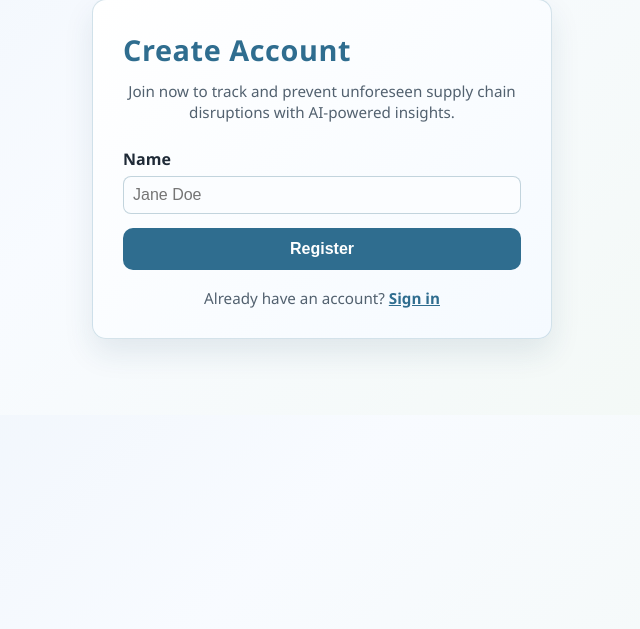
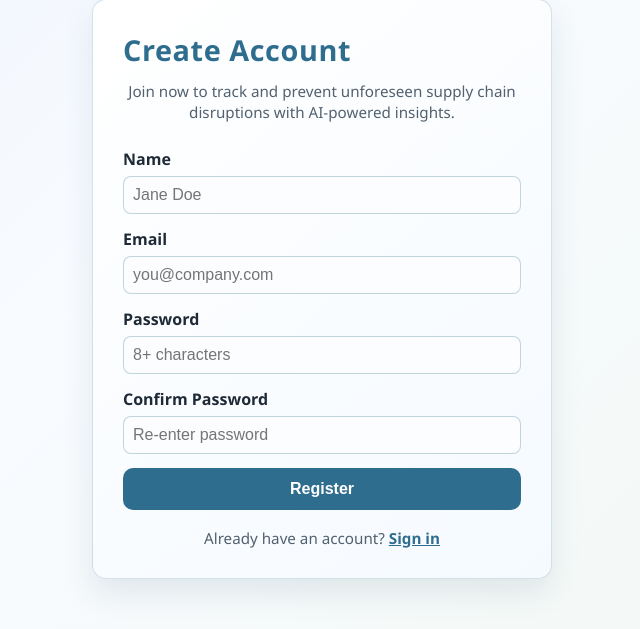
Before and after one commit to Jayabari/AI-Powered-Supply-Chain-Disruption-Prediction-Resilience-Intelligence-Platform, a Flask app: page /register in a window 1280 px wide. Shown: the part 117-746 px from the top of the page, without its empty margins (318-958 px from the left). Run offline with Flask 3, Linux system fonts and the light colour scheme.

Commit message:
register page updated

```diff
--- a/templates/register.html
+++ b/templates/register.html
@@ -12,6 +12,21 @@
       <input type="text" name="name" required placeholder="Jane Doe">
     </label>
 
+    <label>
+      Email
+      <input type="email" name="email" required placeholder="you@company.com">
+    </label>
+
+    <label>
+      Password
+      <input type="password" name="password" minlength="8" required placeholder="8+ characters">
+    </label>
+
+    <label>
+      Confirm Password
+      <input type="password" name="confirm_password" minlength="8" required placeholder="Re-enter password">
+    </label>
+
     <div class="form-action">
       <button type="submit">Register</button>
     </div>
```
